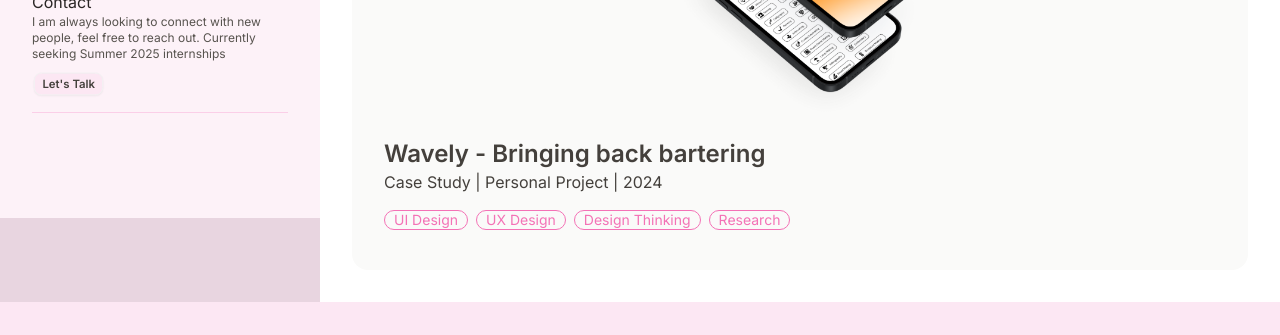
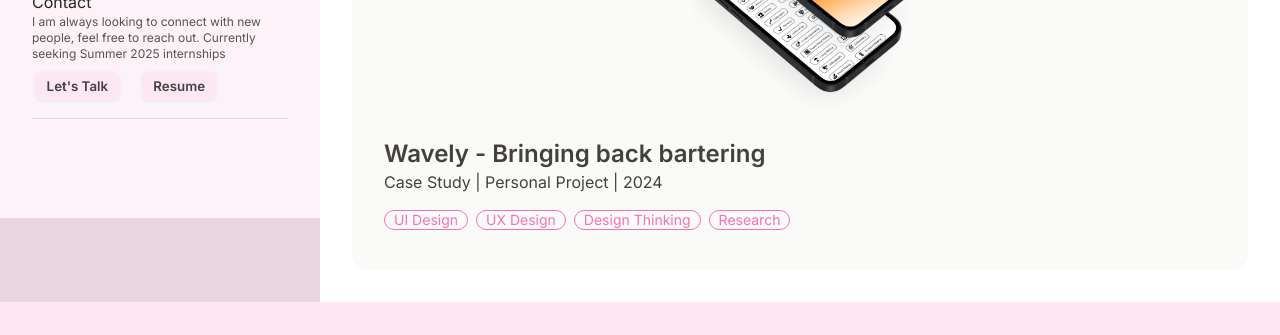
Before and after one commit to v1dh1/vidhi, a Next.js app: page / in a window 1280 px wide. Shown: the part 582-917 px from the top of the page. Built offline with nearby package versions, Linux system fonts and the light colour scheme; a web font is replaced by a local one.

Commit message:
added resume to desktop mode

```diff
--- a/app/components/Footer.jsx
+++ b/app/components/Footer.jsx
@@ -12,7 +12,7 @@ const Footer = () => {
 
     <aside className="items-center grid-flow-col">
 
-        <p className='font-sofia'>Vidhi Gokani - © 2024</p>
+        <p className=''>Vidhi Gokani - © 2024</p>
 
         <div className='flex flex-row'>
           <Link href="/surprise/mywhy">☺ </Link>
--- a/app/home/Lefthome.jsx
+++ b/app/home/Lefthome.jsx
@@ -71,8 +71,18 @@ const Lefthome = () => {
          {/* contact*/}
          <p className='pt-8 text-l text-stone-800'>Contact</p>
           <p className='text-xs text-stone-600 pb-2'>{"I am always looking to connect with new people, feel free to reach out. Currently seeking Summer 2025 internships"}</p>
-          <button className="btn btn-xs text-stone-700 bg-pink-100 hover:bg-green-50"><a href='mailto:vidhigokani1@gmail.com'>{"Let's Talk"}</a></button>
+
+          <div className="flex space-x-4">
+            <button className="btn btn-sm text-stone-700 bg-pink-100 hover:bg-pink-200">
+              <a href='mailto:vidhigokani1@gmail.com'>{"Let's Talk"}</a>
+            </button>
+            <button className="btn btn-sm text-stone-700 bg-pink-100 hover:bg-pink-200">
+              <a href='https://drive.google.com/file/d/1xbe8cnvqcKaVr7SjYRO4gTSXOxID3E7Z/view?usp=sharing'>{"Resume"}</a>
+            </button>
+          </div>
+
           <div className='px-3 py-2 border-b border-pink-200'></div>
+
 
      </div>
 
```
Also changed, not shown: 1 other file (tests, documents, lock files or other folders).
